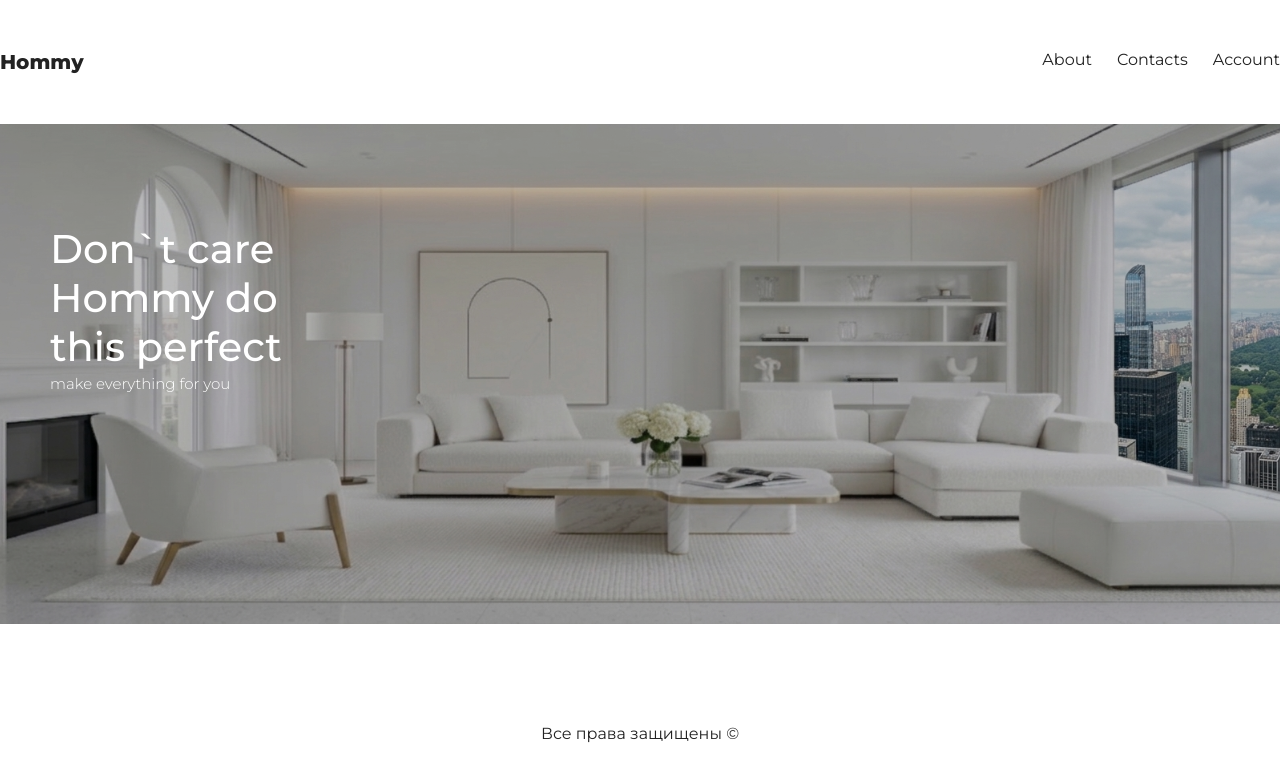
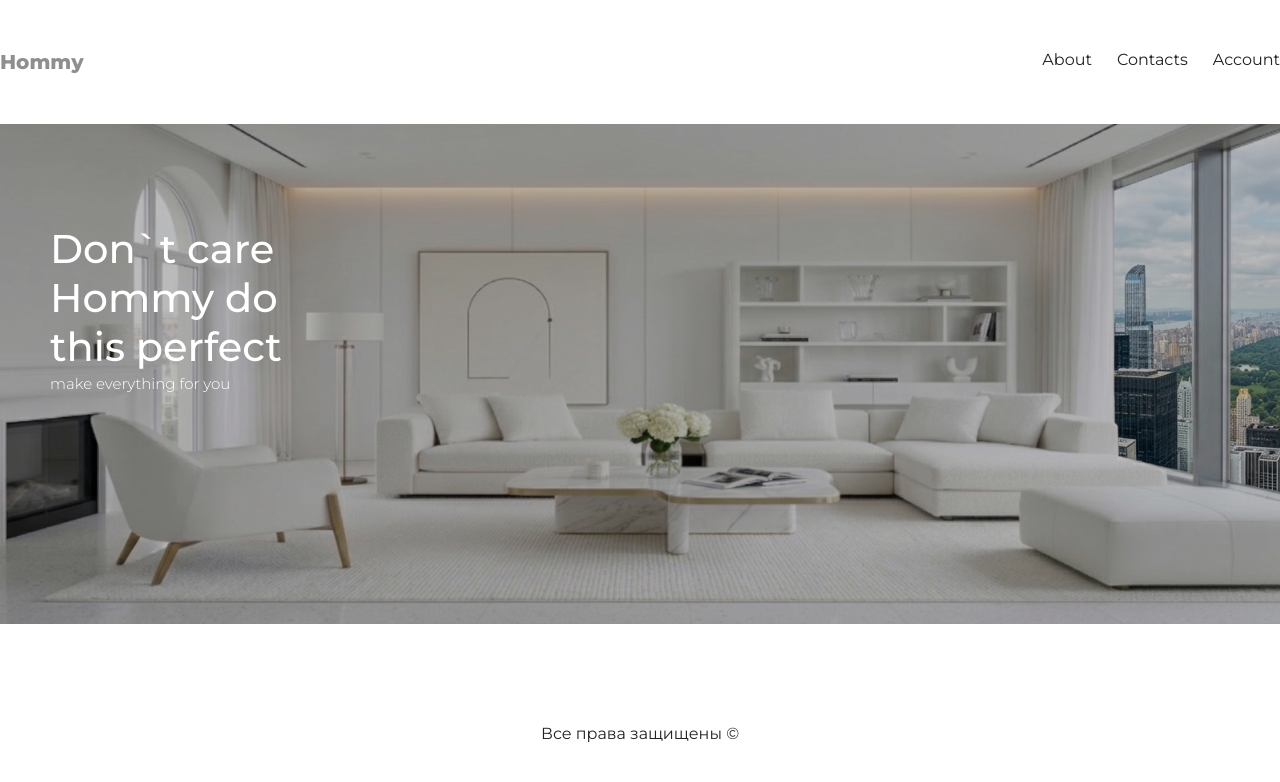
Before and after one commit to givenbygody/webShop, a React (Create React App) app: page / in a window 1280 px wide. In both pictures the pointer is over the element "Hommy". Shown: the top 782 px of the page. Built offline with nearby package versions, Linux system fonts and the light colour scheme.

Commit message:
add hover

```diff
--- a/src/index.css
+++ b/src/index.css
@@ -21,7 +21,14 @@ body {
 header .logo {
     font-weight: 800;
     font-size: 20px;
+    cursor: pointer;
+    transition: opacity 500ms ease;
 
+}
+
+header .logo:hover {
+
+    opacity: 0.5;
 }
 
 header .presentation {
@@ -76,6 +83,6 @@ header ul.nav li {
 }
 
 header ul.nav li:hover{
-    opacity: 0,5;
+    opacity: 0.5;
 
 }
```
